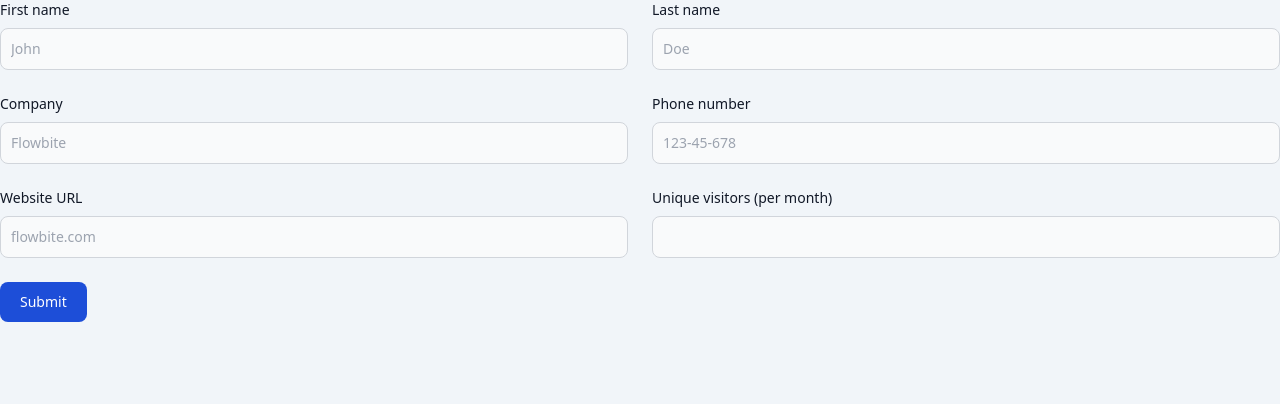
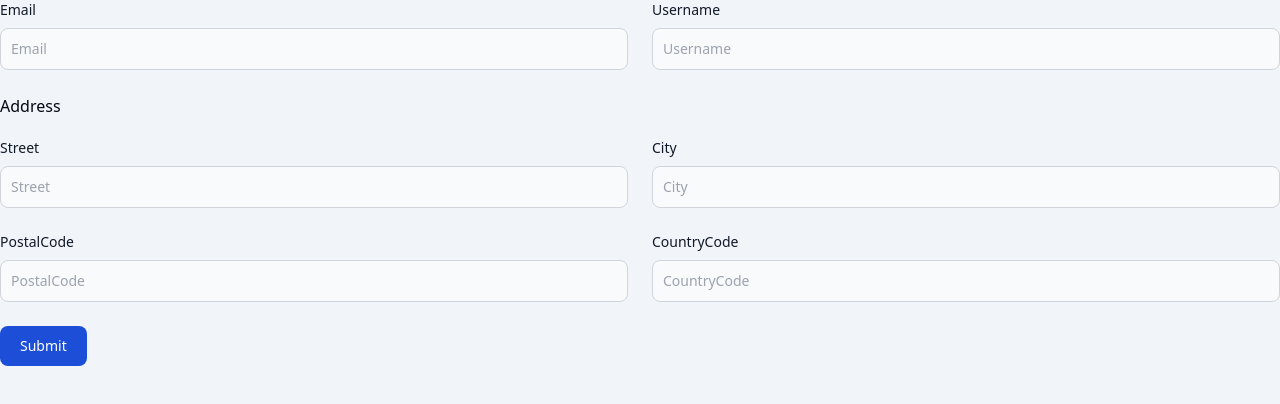
Before and after one commit to vedantpsj/FSOTD-FE, a Next.js app: page /userForm in a window 1280 px wide. Shown: the top 404 px of the page. Built offline with nearby package versions, Linux system fonts and the light colour scheme.

Commit message:
user form

```diff
--- a/pages/userForm.tsx
+++ b/pages/userForm.tsx
@@ -4,28 +4,33 @@
     <form>
         <div className="grid gap-6 mb-6 md:grid-cols-2">
             <div>
-                <label htmlFor="first_name" className="block mb-2 text-sm font-medium text-gray-900 dark:text-white">First name</label>
-                <input type="text" id="first_name" className="bg-gray-50 border border-gray-300 text-gray-900 text-sm rounded-lg focus:ring-blue-500 focus:border-blue-500 block w-full p-2.5 dark:bg-gray-700 dark:border-gray-600 dark:placeholder-gray-400 dark:text-white dark:focus:ring-blue-500 dark:focus:border-blue-500" placeholder="John" required/>
+                <label htmlFor="email" className="block mb-2 text-sm font-medium text-gray-900 dark:text-white">Email</label>
+                <input type="email" id="email" className="bg-gray-50 border border-gray-300 text-gray-900 text-sm rounded-lg focus:ring-blue-500 focus:border-blue-500 block w-full p-2.5 dark:bg-gray-700 dark:border-gray-600 dark:placeholder-gray-400 dark:text-white dark:focus:ring-blue-500 dark:focus:border-blue-500" placeholder="Email" required/>
             </div>
             <div>
-                <label htmlFor="last_name" className="block mb-2 text-sm font-medium text-gray-900 dark:text-white">Last name</label>
-                <input type="text" id="last_name" className="bg-gray-50 border border-gray-300 text-gray-900 text-sm rounded-lg focus:ring-blue-500 focus:border-blue-500 block w-full p-2.5 dark:bg-gray-700 dark:border-gray-600 dark:placeholder-gray-400 dark:text-white dark:focus:ring-blue-500 dark:focus:border-blue-500" placeholder="Doe" required/>
+                <label htmlFor="username" className="block mb-2 text-sm font-medium text-gray-900 dark:text-white">Username</label>
+                <input type="text" id="username" className="bg-gray-50 border border-gray-300 text-gray-900 text-sm rounded-lg focus:ring-blue-500 focus:border-blue-500 block w-full p-2.5 dark:bg-gray-700 dark:border-gray-600 dark:placeholder-gray-400 dark:text-white dark:focus:ring-blue-500 dark:focus:border-blue-500" placeholder="Username" required/>
+            </div>
+        </div>
+
+        <h2 className="text-gray-950 mb-[20px]">Address</h2>
+        <div className="grid gap-6 mb-6 md:grid-cols-2">
+            <div>
+                <label htmlFor="Street" className="block mb-2 text-sm font-medium text-gray-900 dark:text-white">Street</label>
+                <input type="text" id="Street" className="bg-gray-50 border border-gray-300 text-gray-900 text-sm rounded-lg focus:ring-blue-500 focus:border-blue-500 block w-full p-2.5 dark:bg-gray-700 dark:border-gray-600 dark:placeholder-gray-400 dark:text-white dark:focus:ring-blue-500 dark:focus:border-blue-500" placeholder="Street" required/>
             </div>
             <div>
-                <label htmlFor="company" className="block mb-2 text-sm font-medium text-gray-900 dark:text-white">Company</label>
-                <input type="text" id="company" className="bg-gray-50 border border-gray-300 text-gray-900 text-sm rounded-lg focus:ring-blue-500 focus:border-blue-500 block w-full p-2.5 dark:bg-gray-700 dark:border-gray-600 dark:placeholder-gray-400 dark:text-white dark:focus:ring-blue-500 dark:focus:border-blue-500" placeholder="Flowbite" required/>
+                <label htmlFor="City" className="block mb-2 text-sm font-medium text-gray-900 dark:text-white">City</label>
+                <input type="text" id="City" className="bg-gray-50 border border-gray-300 text-gray-900 text-sm rounded-lg focus:ring-blue-500 focus:border-blue-500 block w-full p-2.5 dark:bg-gray-700 dark:border-gray-600 dark:placeholder-gray-400 dark:text-white dark:focus:ring-blue-500 dark:focus:border-blue-500" placeholder="City" required/>
             </div>
             <div>
-                <label htmlFor="phone" className="block mb-2 text-sm font-medium text-gray-900 dark:text-white">Phone number</label>
-                <input type="tel" id="phone" className="bg-gray-50 border border-gray-300 text-gray-900 text-sm rounded-lg focus:ring-blue-500 focus:border-blue-500 block w-full p-2.5 dark:bg-gray-700 dark:border-gray-600 dark:placeholder-gray-400 dark:text-white dark:focus:ring-blue-500 dark:focus:border-blue-500" placeholder="123-45-678" pattern="[0-9]{3}-[0-9]{2}-[0-9]{3}" required/>
+                <label htmlFor="PostalCode" className="block mb-2 text-sm font-medium text-gray-900 dark:text-white">PostalCode</label>
+                <input type="text" id="PostalCode" className="bg-gray-50 border border-gray-300 text-gray-900 text-sm rounded-lg focus:ring-blue-500 focus:border-blue-500 block w-full p-2.5 dark:bg-gray-700 dark:border-gray-600 dark:placeholder-gray-400 dark:text-white dark:focus:ring-blue-500 dark:focus:border-blue-500" placeholder="PostalCode" required/>
             </div>
+
             <div>
-                <label htmlFor="website" className="block mb-2 text-sm font-medium text-gray-900 dark:text-white">Website URL</label>
-                <input type="url" id="website" className="bg-gray-50 border border-gray-300 text-gray-900 text-sm rounded-lg focus:ring-blue-500 focus:border-blue-500 block w-full p-2.5 dark:bg-gray-700 dark:border-gray-600 dark:placeholder-gray-400 dark:text-white dark:focus:ring-blue-500 dark:focus:border-blue-500" placeholder="flowbite.com" required/>
-            </div>
-            <div>
-                <label htmlFor="visitors" className="block mb-2 text-sm font-medium text-gray-900 dark:text-white">Unique visitors (per month)</label>
-                <input type="number" id="visitors" className="bg-gray-50 border border-gray-300 text-gray-900 text-sm rounded-lg focus:ring-blue-500 focus:border-blue-500 block w-full p-2.5 dark:bg-gray-700 dark:border-gray-600 dark:placeholder-gray-400 dark:text-white dark:focus:ring-blue-500 dark:focus:border-blue-500" placeholder="" required/>
+                <label htmlFor="CountryCode" className="block mb-2 text-sm font-medium text-gray-900 dark:text-white">CountryCode</label>
+                <input type="text" id="CountryCode" className="bg-gray-50 border border-gray-300 text-gray-900 text-sm rounded-lg focus:ring-blue-500 focus:border-blue-500 block w-full p-2.5 dark:bg-gray-700 dark:border-gray-600 dark:placeholder-gray-400 dark:text-white dark:focus:ring-blue-500 dark:focus:border-blue-500" placeholder="CountryCode" required/>
             </div>
         </div>
 
```
